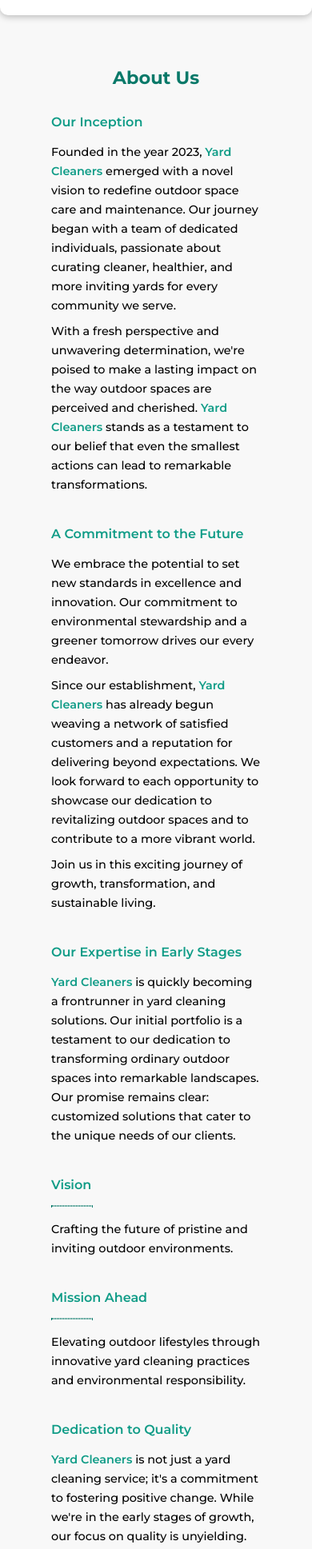
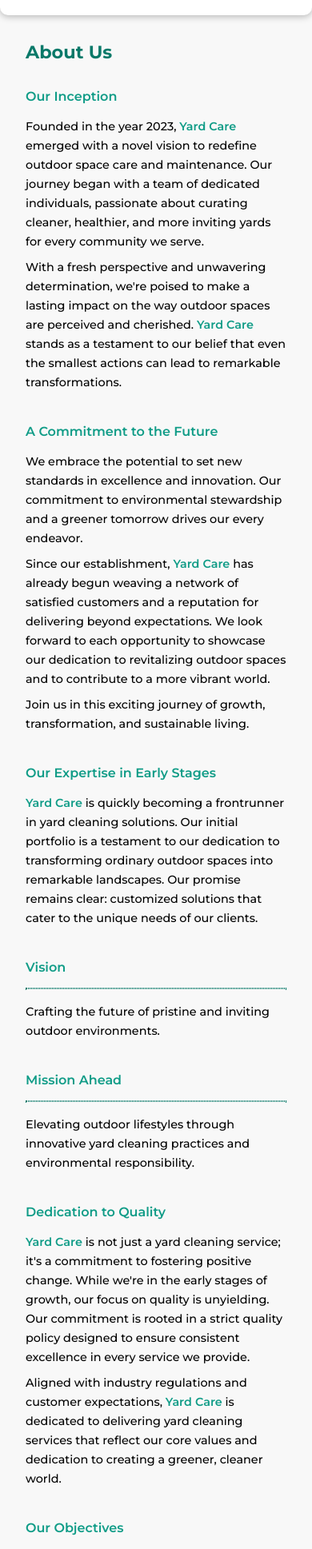
Before and after one commit to Amen-Musingarimi/yard-care, a React (Create React App) app: page /about in a window 390 px wide. Shown: the part 46-1983 px from the top of the page at 80% size. Built offline with nearby package versions, Linux system fonts and the light colour scheme.

Commit message:
Add About page responsiveness

```diff
--- a/src/components/pages/About.jsx
+++ b/src/components/pages/About.jsx
@@ -2,6 +2,7 @@ import React from 'react';
 import '../styles/About.css';
 
 const About = () => {
+  const companyName = 'Yard Care';
   return (
     <div className="about-container">
       <h3 className="about-page-heading">About Us</h3>
@@ -9,7 +10,7 @@ const About = () => {
         <h4 className="about-section-heading">Our Inception</h4>
         <p className="about-section-description">
           Founded in the year 2023,{' '}
-          <span className="company-name">Yard Cleaners</span> emerged with a
+          <span className="company-name">{companyName}</span> emerged with a
           novel vision to redefine outdoor space care and maintenance. Our
           journey began with a team of dedicated individuals, passionate about
           curating cleaner, healthier, and more inviting yards for every
@@ -18,7 +19,7 @@ const About = () => {
         <p className="about-section-description">
           With a fresh perspective and unwavering determination, we're poised to
           make a lasting impact on the way outdoor spaces are perceived and
-          cherished. <span className="company-name">Yard Cleaners</span> stands
+          cherished. <span className="company-name">{companyName}</span> stands
           as a testament to our belief that even the smallest actions can lead
           to remarkable transformations.
         </p>
@@ -33,7 +34,7 @@ const About = () => {
         </p>
         <p className="about-section-description">
           Since our establishment,{' '}
-          <span className="company-name">Yard Cleaners</span> has already begun
+          <span className="company-name">{companyName}</span> has already begun
           weaving a network of satisfied customers and a reputation for
           delivering beyond expectations. We look forward to each opportunity to
           showcase our dedication to revitalizing outdoor spaces and to
@@ -48,7 +49,7 @@ const About = () => {
       <div className="inception-container">
         <h4 className="about-section-heading">Our Expertise in Early Stages</h4>
         <p className="about-section-description">
-          <span className="company-name">Yard Cleaners</span> is quickly
+          <span className="company-name">{companyName}</span> is quickly
           becoming a frontrunner in yard cleaning solutions. Our initial
           portfolio is a testament to our dedication to transforming ordinary
           outdoor spaces into remarkable landscapes. Our promise remains clear:
@@ -74,7 +75,7 @@ const About = () => {
       <div className="inception-container">
         <h4 className="about-section-heading">Dedication to Quality</h4>
         <p className="about-section-description">
-          <span className="company-name">Yard Cleaners</span> is not just a yard
+          <span className="company-name">{companyName}</span> is not just a yard
           cleaning service; it's a commitment to fostering positive change.
           While we're in the early stages of growth, our focus on quality is
           unyielding. Our commitment is rooted in a strict quality policy
@@ -82,7 +83,7 @@ const About = () => {
         </p>
         <p className="about-section-description">
           Aligned with industry regulations and customer expectations,{' '}
-          <span className="company-name">Yard Cleaners</span>s is dedicated to
+          <span className="company-name">{companyName}</span> is dedicated to
           delivering yard cleaning services that reflect our core values and
           dedication to creating a greener, cleaner world.
         </p>
@@ -91,8 +92,8 @@ const About = () => {
       <div className="inception-container">
         <h4 className="about-section-heading">Our Objectives</h4>
         <p className="about-section-description">
-          At <span className="company-name">Yard Cleaners</span>, our initial
-          objectives include:
+          At <span className="company-name">{companyName}</span>, our objectives
+          include:
         </p>
         <ul>
           <li className="about-section-description">
--- a/src/components/pages/Home.jsx
+++ b/src/components/pages/Home.jsx
@@ -9,7 +9,7 @@ const Home = () => {
         <div className="home-text">
           <p className="name-text">Your Trusted Yard Cleaning Partner</p>
           <p className="home-description">
-            We are <span className="company-name">Yard Cleaners</span>, your
+            We are <span className="company-name">Yard Care</span>, your
             dedicated yard cleaning experts. With a commitment to maintaining
             clean, beautiful outdoor spaces, we take pride in transforming your
             yards into vibrant havens. From meticulous lawn care to eco-friendly
--- a/src/components/styles/About.css
+++ b/src/components/styles/About.css
@@ -43,3 +43,19 @@
   width: 20%;
   margin-bottom: 1rem;
 }
+
+@media only screen and (max-width: 1024px) {
+  .about-container {
+    gap: 2rem;
+    padding: 2rem;
+  }
+
+  .about-page-heading {
+    margin-top: 0;
+    text-align: start;
+  }
+
+  .dotted-border-container {
+    width: 100%;
+  }
+}
```
